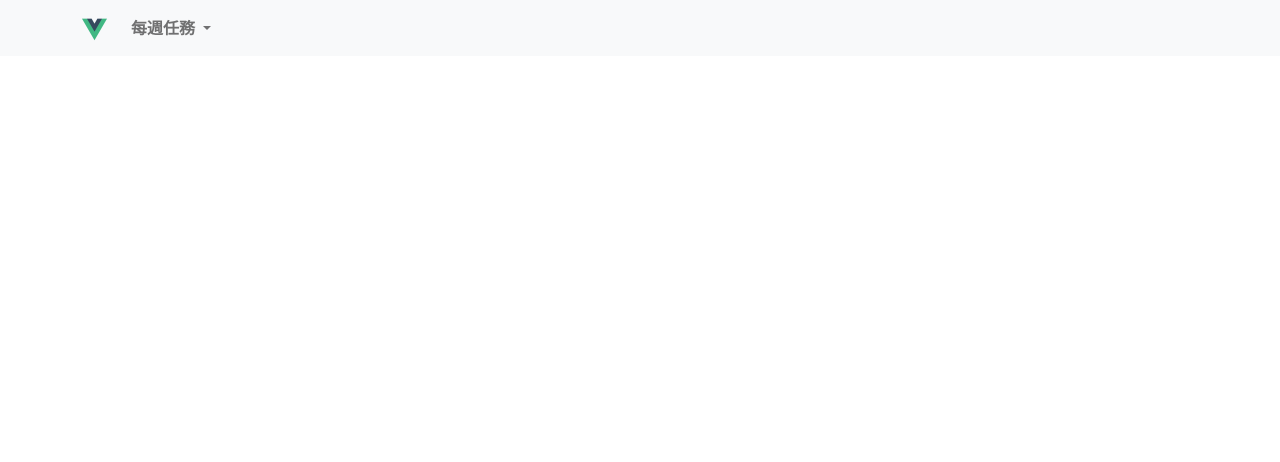
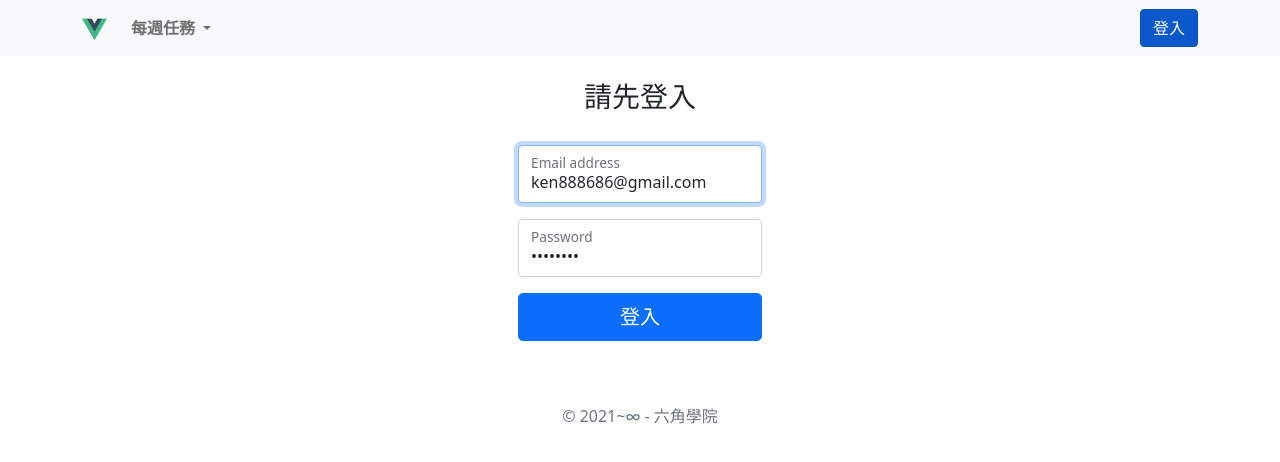
Before and after one commit to ken888686/hex, a Vue app: page /hex/login in a window 1280 px wide. Before the commit this address had no page. Shown: the top 462 px of the page. Built offline with nearby package versions, Linux system fonts and the light colour scheme.

Commit message:
add Week-2

```diff
--- a/package.json
+++ b/package.json
@@ -11,9 +11,11 @@
     "axios": "^0.25.0",
     "bootstrap": "^5.1.3",
     "eslint-plugin-vue": "^8.3.0",
+    "js-cookie": "^3.0.1",
     "vue": "^3.2.25",
     "vue-router": "^4.0.12",
-    "vuex": "^4.0.2"
+    "vuex": "^4.0.2",
+    "vuex-persistedstate": "^4.1.0"
   },
   "devDependencies": {
     "@vitejs/plugin-vue": "^2.0.0",
--- a/src/components/Navbar.vue
+++ b/src/components/Navbar.vue
@@ -61,6 +61,22 @@
           </li>
         </ul>
       </div>
+      <router-link
+        v-if="!isLogin"
+        to="/login"
+        type="button"
+        class="btn btn-primary"
+      >
+        登入
+      </router-link>
+      <button
+        v-if="isLogin"
+        type="button"
+        class="btn btn-outline-primary"
+        @click="logout"
+      >
+        登出
+      </button>
     </div>
   </nav>
 </template>
@@ -72,5 +88,18 @@ export default {
       logoSize: 25,
     };
   },
+  computed: {
+    isLogin() {
+      return this.$store.state.isLogin;
+    },
+  },
+  mounted() {
+  },
+  methods: {
+    logout() {
+      this.$store.dispatch('logout');
+      this.$router.go();
+    },
+  },
 };
 </script>
--- a/src/router/index.js
+++ b/src/router/index.js
@@ -5,6 +5,11 @@ const routes = [
     path: '/',
     name: 'Home',
     component: () => import('@/views/Home.vue'),
+  },
+  {
+    path: '/login',
+    name: 'Login',
+    component: () => import('@/views/Login.vue'),
   },
   {
     path: '/week-1',
--- a/src/services/index.js
+++ b/src/services/index.js
@@ -1,16 +1,45 @@
 import axios from 'axios';
+import store from '@/store';
 
 const url = 'https://vue3-course-api.hexschool.io';
 const apiPath = 'ken888686';
 
+/**
+ * 登入及驗證
+ */
 const admin = {
+  /**
+   * 登入
+   * @param {string} account 帳號
+   * @param {string} password 密碼
+   * @returns
+   */
   login(account, password) {
     return new Promise((resolve, reject) => {
       axios
-        .post(`${url}/v2/api/signin`, {
-          data: {
-            username: account,
-            password,
+        .post(`${url}/v2/admin/signin`, {
+          username: account,
+          password,
+        })
+        .then((res) => {
+          resolve(res);
+        })
+        .catch((err) => {
+          reject(err);
+        });
+    });
+  },
+
+  /**
+   * 取得產品
+   * @returns Promise
+   */
+  getProducts() {
+    return new Promise((resolve, reject) => {
+      axios
+        .get(`${url}/v2/api/${apiPath}/admin/products`, {
+          headers: {
+            authorization: store.state.token,
           },
         })
         .then((res) => {
@@ -21,14 +50,16 @@ const admin = {
         });
     });
   },
+};
+
+/**
+ * 客戶購物 - 產品
+ */
+const products = {
   getProducts() {
     return new Promise((resolve, reject) => {
       axios
-        .get(`${url}/v2/api/${apiPath}/admin/products`, {
-          headers: {
-            authorization: this.$store.state.apiKey,
-          },
-        })
+        .get(`${url}/v2/api/${apiPath}/products`)
         .then((res) => {
           resolve(res);
         })
@@ -37,15 +68,6 @@ const admin = {
         });
     });
   },
-  test() {
-    console.log(this.$store);
-  },
 };
 
-const test = {
-  getTest: () => {
-    console.log('Hi');
-  },
-};
-
-export { admin, test };
+export { admin, products };
--- a/src/store/index.js
+++ b/src/store/index.js
@@ -1,10 +1,14 @@
 import { createStore } from 'vuex';
+import persistedState from 'vuex-persistedstate';
 
 const store = createStore({
+  plugins: [
+    persistedState({ storage: window.localStorage }),
+  ],
   state() {
     return {
       isLogin: false,
-      apiKey: 'xxx',
+      token: 'ready-to-generate',
     };
   },
   mutations: {
@@ -14,8 +18,17 @@ const store = createStore({
     logout(state) {
       state.isLogin = false;
     },
-    updateApiKey(state, apiKey) {
-      state.apiKey = apiKey;
+    updateToken(state, token) {
+      state.token = token;
+    },
+  },
+  actions: {
+    login({ commit }, token) {
+      commit('login');
+      commit('updateToken', token);
+    },
+    logout({ commit }) {
+      commit('logout');
     },
   },
 });
--- a/src/components/Login.vue
+++ b/src/views/Login.vue
@@ -1,5 +1,5 @@
 <template>
-  <div class="container">
+  <div class="container mt-4 h-100 text-center d-flex flex-column align-items-center justify-content-center">
     <div class="row justify-content-center">
       <h1 class="h3 mb-3 font-weight-normal">
         請先登入
@@ -7,32 +7,38 @@
       <div class="col-8">
         <form
           id="form"
-          class="form-signin"
+          class="form-sign"
         >
           <div class="form-floating mb-3">
             <input
               id="username"
+              v-model="account"
               type="email"
               class="form-control"
               placeholder="name@example.com"
               required
               autofocus
+              :disabled="disabled"
             >
             <label for="username">Email address</label>
           </div>
           <div class="form-floating">
             <input
               id="password"
+              v-model="password"
               type="password"
               class="form-control"
               placeholder="Password"
               required
+              :disabled="disabled"
             >
             <label for="password">Password</label>
           </div>
           <button
             class="btn btn-lg btn-primary w-100 mt-3"
-            type="submit"
+            type="button"
+            :disabled="disabled"
+            @click="login"
           >
             登入
           </button>
@@ -44,9 +50,47 @@
     </p>
   </div>
 </template>
-<script></script>
+<script>
+import { mapActions } from 'vuex';
+import router from '@/router';
+import { admin } from '@/services';
+
+export default {
+  data() {
+    return {
+      account: 'ken888686@gmail.com',
+      password: 'Oi521760',
+      disabled: false,
+    };
+  },
+  mounted() {
+  },
+  methods: {
+    ...mapActions([
+      'login',
+      'test',
+    ]),
+    test() {
+      router.push('/week-1');
+    },
+    login() {
+      this.disabled = true;
+      const account = this.account;
+      const password = this.password;
+
+      admin.login(account, password).then((res) => {
+        this.$store.dispatch('login', res.data.token);
+        router.push('/week-2');
+      }).catch((err) => {
+        this.disabled = false;
+        console.error(err);
+      });
+    },
+  },
+};
+</script>
 <style lang="scss" scoped>
-.form-signin {
+.form-sign {
   width: 100%;
   max-width: 330px;
   padding: 15px;
--- a/src/views/Week-2.vue
+++ b/src/views/Week-2.vue
@@ -1,12 +1,5 @@
 <template>
-  <Login
-    v-if="!isLogin"
-    class="mt-4 h-100 text-center d-flex flex-column align-items-center justify-content-center"
-  />
-  <div
-    v-if="isLogin"
-    class="container"
-  >
+  <div class="container">
     <table class="table mt-4">
       <thead>
         <tr>
@@ -60,11 +53,10 @@
 </template>
 
 <script>
-import Login from '@/components/Login.vue';
-import { admin, test } from '@/services';
+import { admin } from '@/services';
+import router from '@/router';
 
 export default {
-  components: { Login },
   data() {
     return {
       isLogin: this.$store.state.isLogin,
@@ -74,11 +66,11 @@ export default {
   mounted() {
     if (this.isLogin) {
       admin.getProducts().then((res) => {
-        this.products = res.data;
+        this.products = res.data.products;
       });
+    } else {
+      router.push('/login');
     }
-    admin.test();
-    test.getTest();
   },
   methods: {},
 };
```
Also changed, not shown: .eslintrc.js, 1 other file (tests, documents, lock files or other folders).
